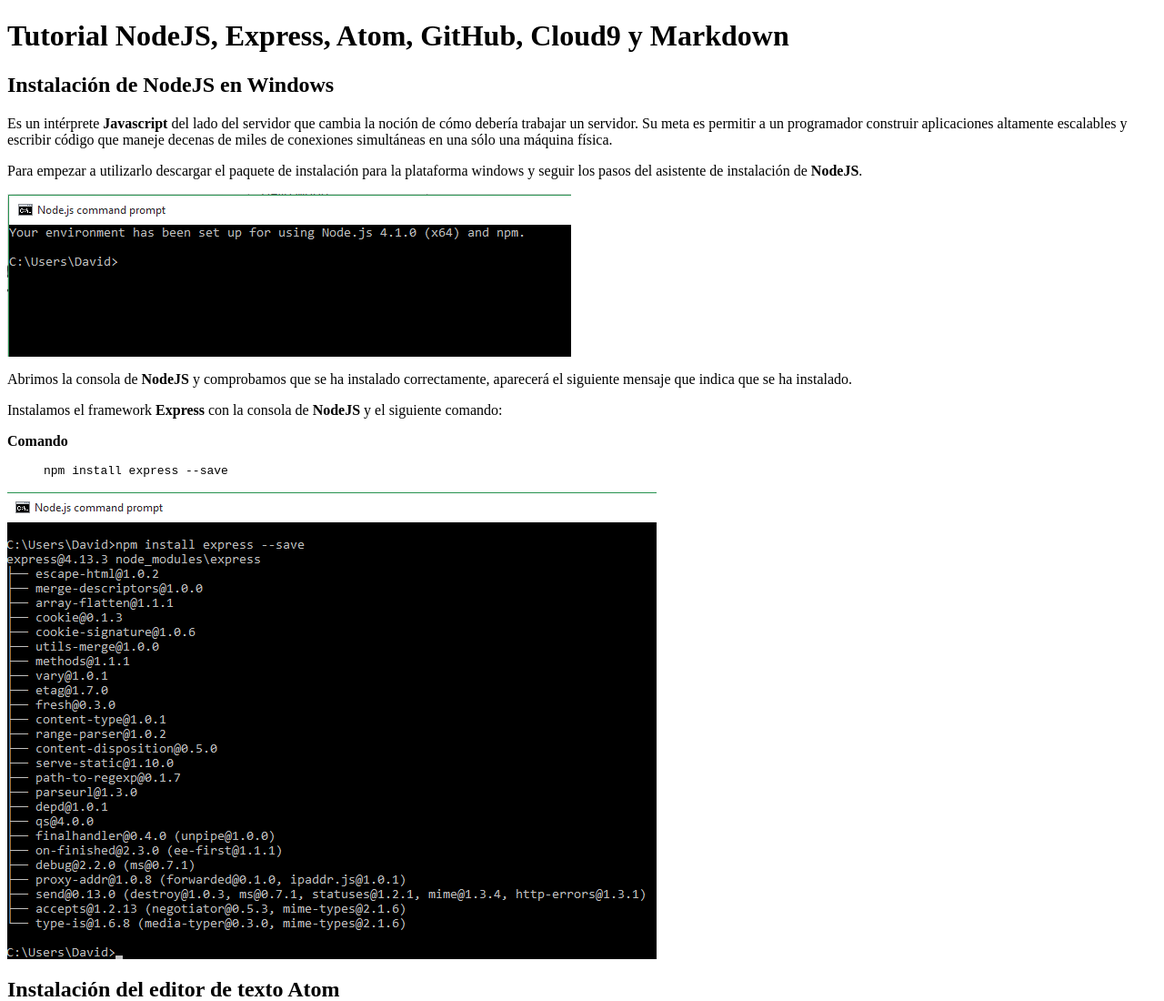
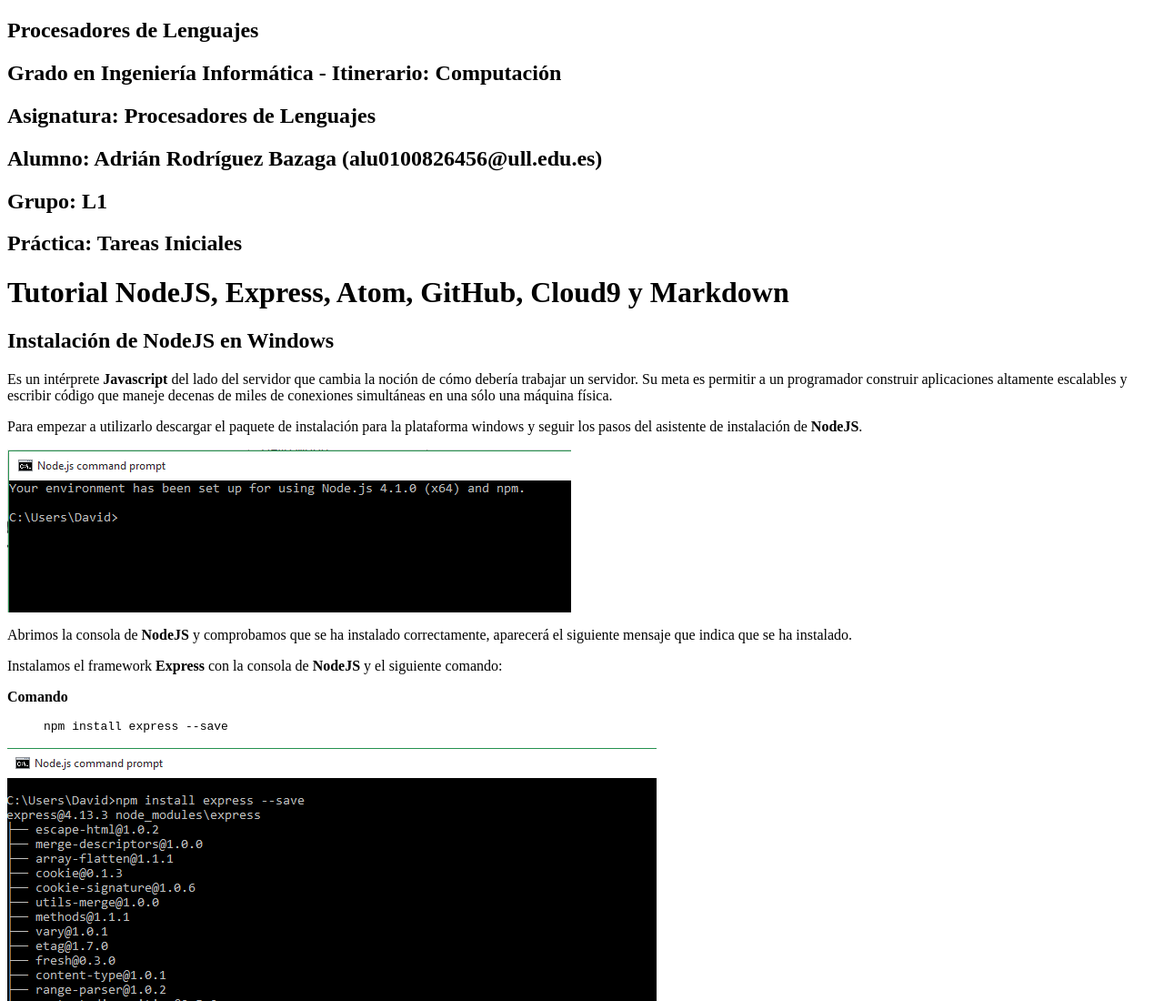
Before and after one commit to ULL-ESIT-GRADOII-PL/tareas-iniciales-AdrianBZG, a plain HTML site: page index.html in a window 1280 px wide. Shown: the top 1100 px of the page at 91% size. Drawn offline with Linux system fonts and the light colour scheme.

Commit message:
Iniciando Markdown #3

```diff
--- a/index.html
+++ b/index.html
@@ -8,6 +8,12 @@
   <style type="text/css">code{white-space: pre;}</style>
 </head>
 <body>
+<h2 id="procesadores-de-lenguajes">Procesadores de Lenguajes</h2>
+<h2 id="grado-en-ingeniería-informática---itinerario-computación">Grado en Ingeniería Informática - Itinerario: Computación</h2>
+<h2 id="asignatura-procesadores-de-lenguajes">Asignatura: Procesadores de Lenguajes</h2>
+<h2 id="alumno-adrián-rodríguez-bazaga-alu0100826456ull.edu.es">Alumno: Adrián Rodríguez Bazaga (alu0100826456@ull.edu.es)</h2>
+<h2 id="grupo-l1">Grupo: L1</h2>
+<h2 id="práctica-tareas-iniciales">Práctica: Tareas Iniciales</h2>
 <h1 id="tutorial-nodejs-express-atom-github-cloud9-y-markdown">Tutorial NodeJS, Express, Atom, GitHub, Cloud9 y Markdown</h1>
 <h2 id="instalación-de-nodejs-en-windows">Instalación de NodeJS en Windows</h2>
 <p>Es un intérprete <strong>Javascript</strong> del lado del servidor que cambia la noción de cómo debería trabajar un servidor. Su meta es permitir a un programador construir aplicaciones altamente escalables y escribir código que maneje decenas de miles de conexiones simultáneas en una sólo una máquina física.</p>
```
Also changed, not shown: 1 other file.
